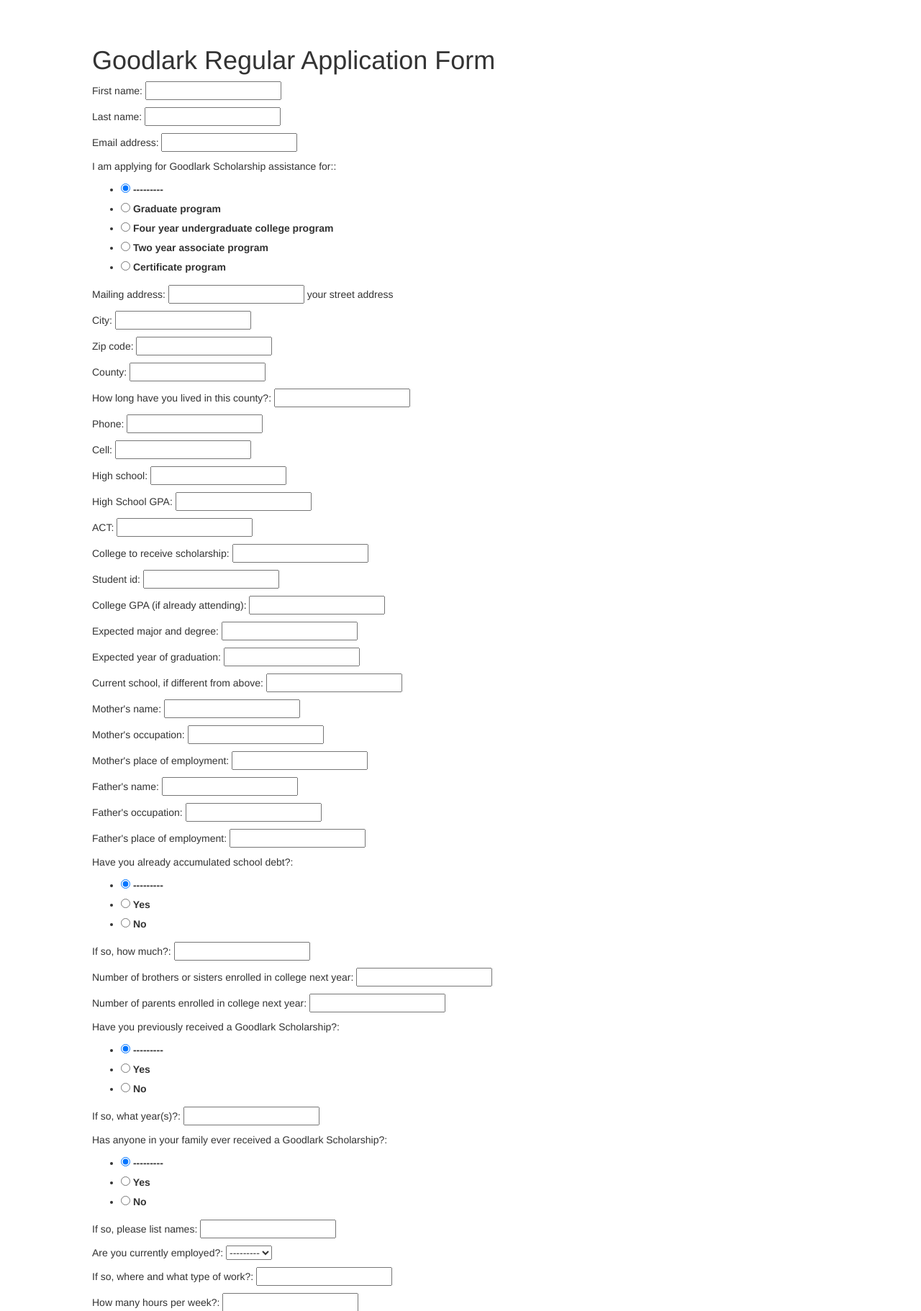
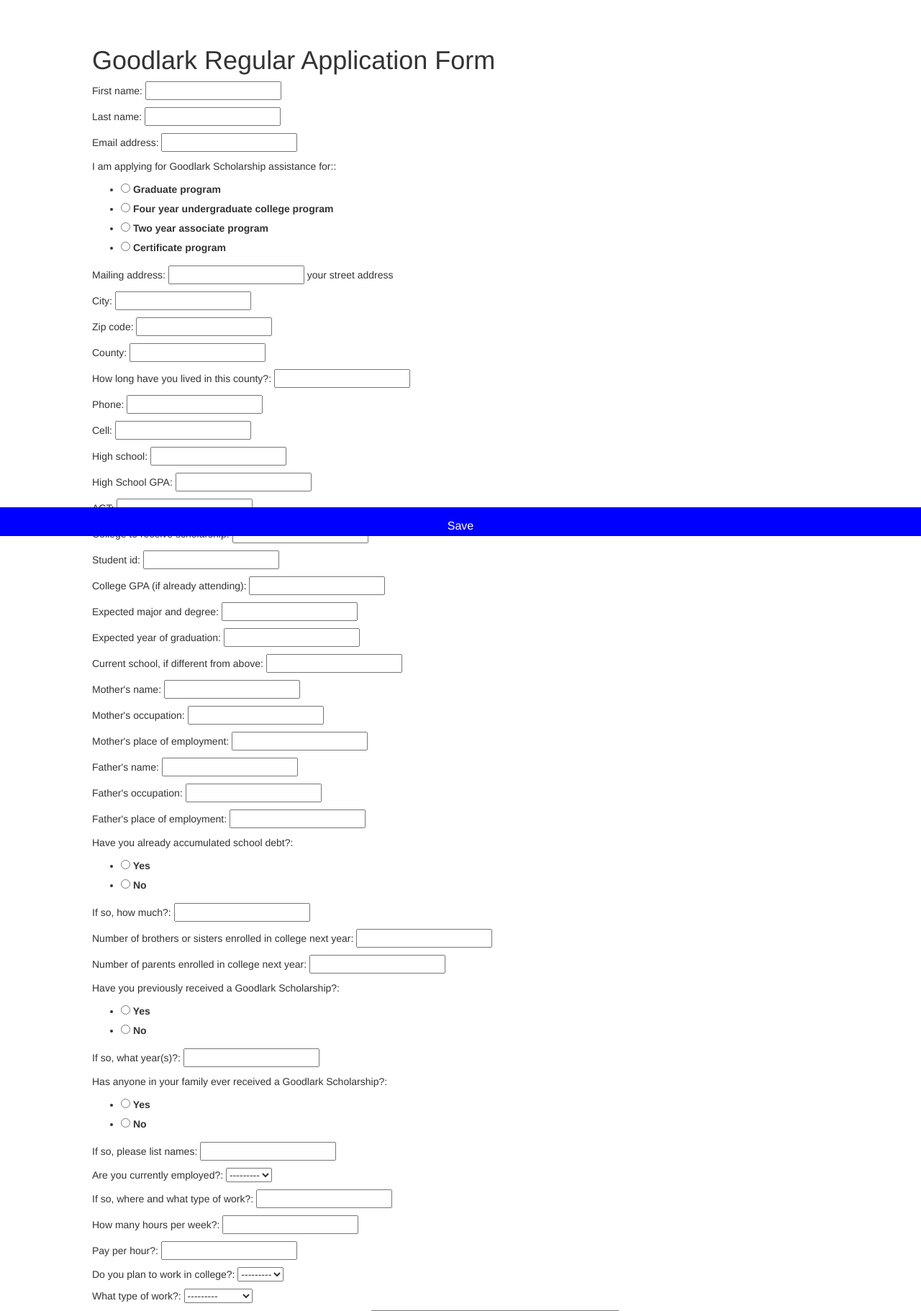
Before and after one commit to paulzimmclay/goodlark_capstone, a Django app: template applications/templates/regular_application.html in a window 1280 px wide. Shown: the part 55-1877 px from the top of the page at 72% size. Run offline with Django 3.2, Linux system fonts and the light colour scheme; the template is opened without the code that fills it: values that come from a table or form of the project are taken from there, others are empty; some libraries are stand-ins or nearby versions.

Commit message:
form styling

```diff
--- a/applications/static/css/application_form.css
+++ b/applications/static/css/application_form.css
@@ -1,3 +1,24 @@
 #application_save {
-    color: green;
+    background-color: blue/* Green */;
+    border: none;
+    color: white;
+    padding: 15px 32px;
+    text-align: center;
+    text-decoration: none;
+    font-size: 16px;
 }
+
+#application_save_container {
+  display: flex;
+  justify-content: center;
+  position: fixed;
+  left: 0px;
+  bottom: 0px;
+  height: 40px;
+  width: 100%;
+  background: blue;
+}
+
+li:nth-child(1), option:nth-child(1) {
+    display: none;
+}
--- a/applications/templates/regular_application.html
+++ b/applications/templates/regular_application.html
@@ -19,6 +19,8 @@
   </p>
 
   {% endfor %}
-  <input id="application_save" type="submit" name="submit" value="Save" />
+  <div id="application_save_container">
+    <input id="application_save" type="submit" name="submit" value="Save" />
+  </div>
 </form>
 {% endblock %}
```
